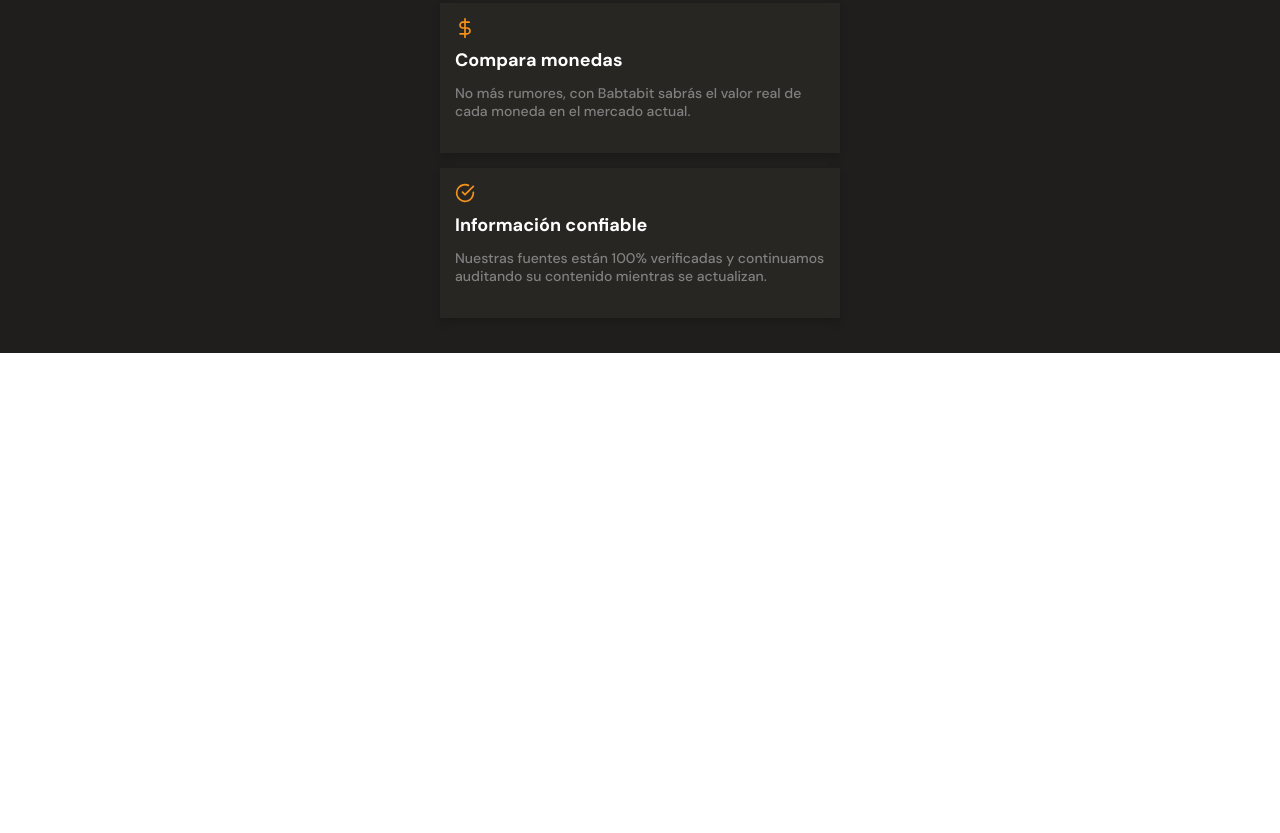
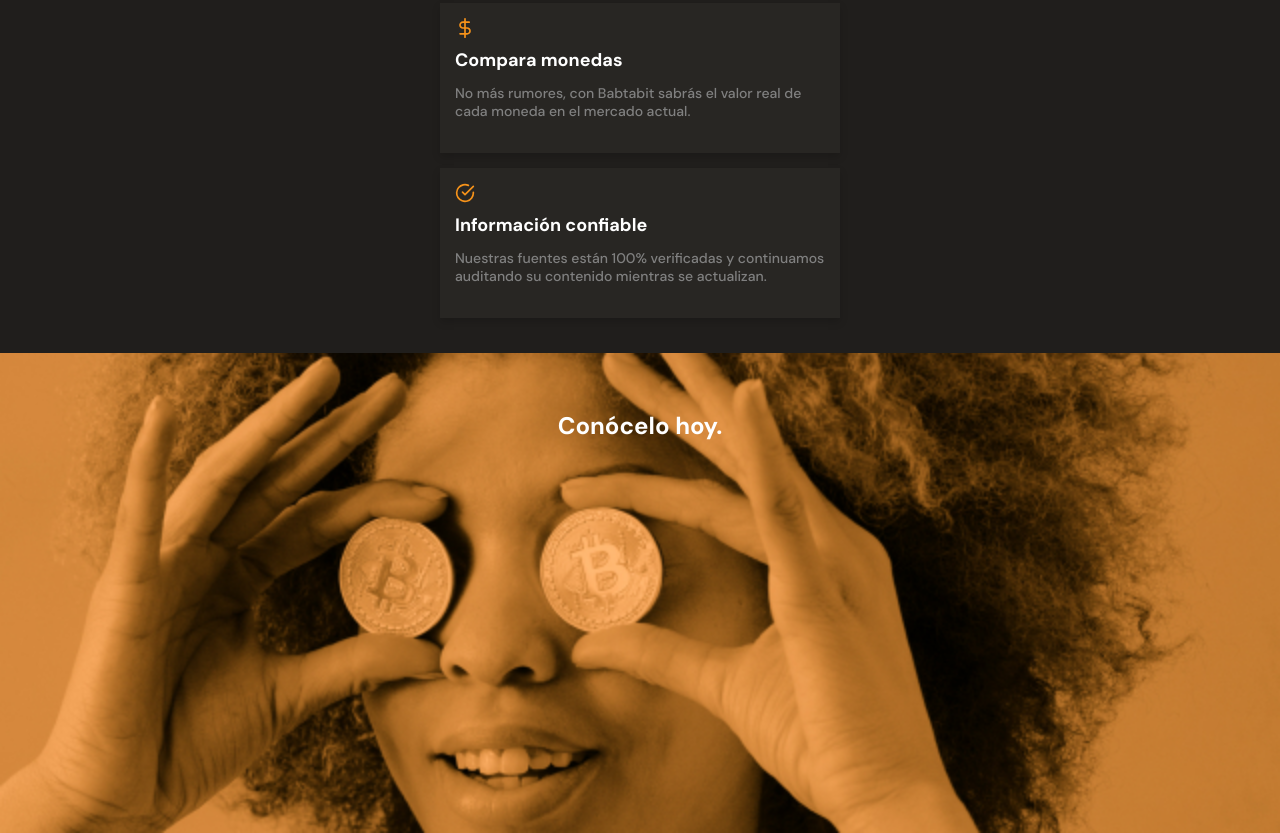
Before and after one commit to lfer9980/BitBata_lfer9980, a plain HTML site: page index.html in a window 1280 px wide. Shown: the part 1997-2830 px from the top of the page. Before the commit the page ends 2350 px from the top, so only its background shows below. Drawn offline with Linux system fonts and the light colour scheme.

Commit message:
comodin section is done!, okay now we finish prices section

```diff
--- a/index.html
+++ b/index.html
@@ -115,7 +115,9 @@
                 </article>
             </section>
         </section>
-        <section></section>
+        <section class="bitcoin-img-container">
+            <h2>Con&oacute;celo hoy.</h2>
+        </section>
         <section></section>
     </main>
     <footer></footer>
--- a/styles.css
+++ b/styles.css
@@ -296,7 +296,8 @@ main {
     width: 90%;
     min-width: 288px;
     max-width: 400px;
-    height: 150px;
+    /*agregamos un min height por si hay un overflow */
+    min-height: 150px;
     margin: 15px auto;
     padding: 15px;
     background-color: var(--black);
@@ -336,3 +337,20 @@ main {
     line-height: 1.8rem;
     color: #808080;
 }
+.bitcoin-img-container {
+    width: 100%;
+    min-width: 320px;
+    height: 60vh;
+    text-align: center;
+    background-image: url('./assets/img/bitcoinbaby2x.jpg');
+    background-position: center;
+    background-size: cover;
+    background-repeat: no-repeat;
+}
+.bitcoin-img-container h2 {
+    padding-top: 60px;
+    font-size: 2.4rem;
+    font-weight: bold;
+    line-height: 2.6rem;
+    color: var(--just-white);
+}
```
